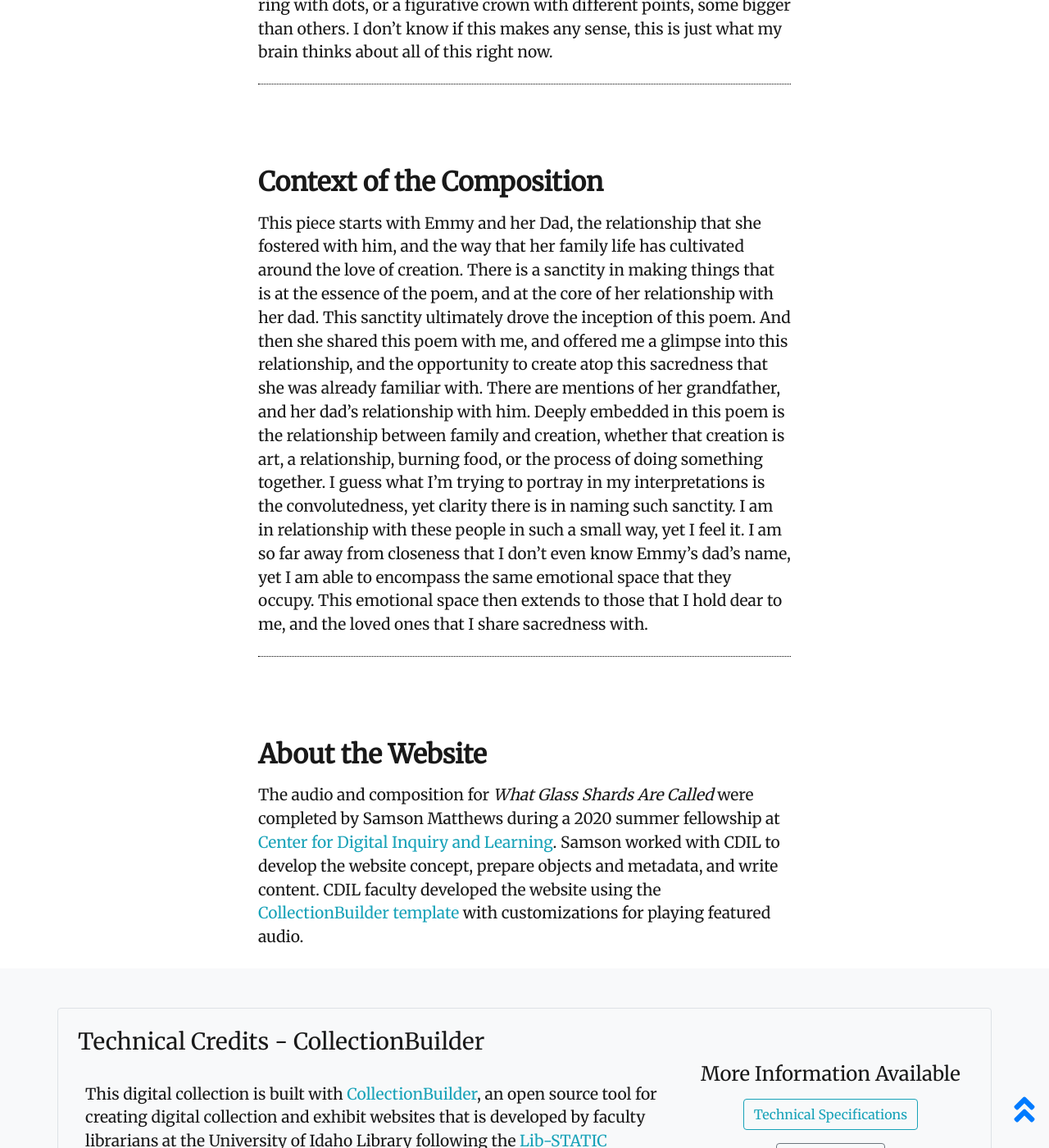
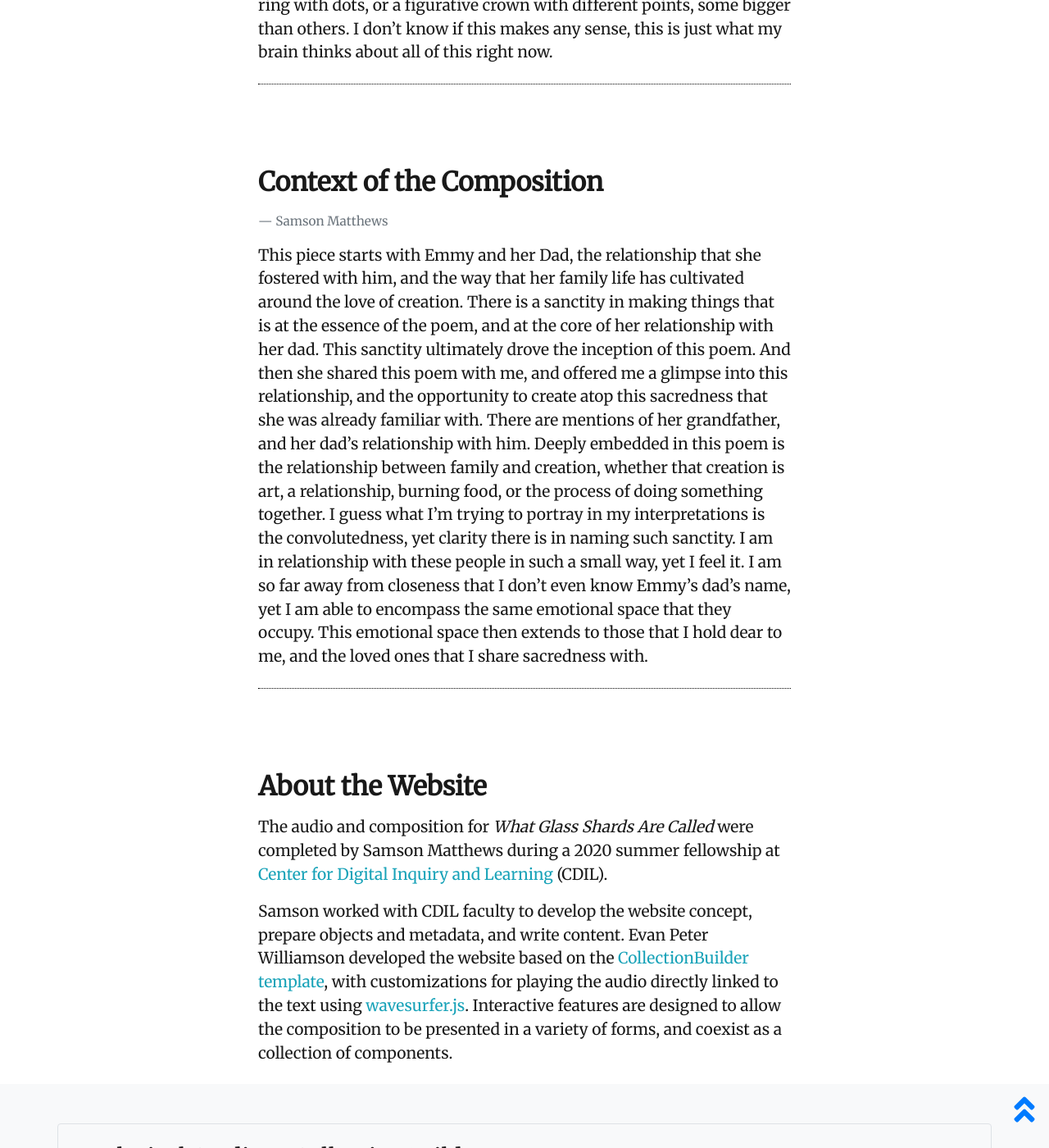
Before and after one commit to thecdil/shards_source, a Jekyll site: the page built from pages/about.md, in a window 1280 px wide and 1400 px high, scrolled down 2380 px. Shown: the whole window at 82% size. Built offline with Jekyll 4.4.1, drawn with Linux system fonts in a browser that asks for light colours.

Commit message:
tweak about the website

```diff
--- a/pages/about.md
+++ b/pages/about.md
@@ -26,10 +26,14 @@ The reason I say that this piece has been strung out yet clumped is because I fe
 
 ## Context of the Composition
 
+<p class="blockquote-footer">Samson Matthews</p>
+
 This piece starts with Emmy and her Dad, the relationship that she fostered with him, and the way that her family life has cultivated around the love of creation. There is a sanctity in making things that is at the essence of the poem, and at the core of her relationship with her dad. This sanctity ultimately drove the inception of this poem. And then she shared this poem with me, and offered me a glimpse into this relationship, and the opportunity to create atop this sacredness that she was already familiar with. There are mentions of her grandfather, and her dad's relationship with him. Deeply embedded in this poem is the relationship between family and creation, whether that creation is art, a relationship, burning food, or the process of doing something together. I guess what I'm trying to portray in my interpretations is the convolutedness, yet clarity there is in naming such sanctity. I am in relationship with these people in such a small way, yet I feel it. I am so far away from closeness that I don't even know Emmy's dad's name, yet I am able to encompass the same emotional space that they occupy. This emotional space then extends to those that I hold dear to me, and the loved ones that I share sacredness with.
 
 ## About the Website
 
-The audio and composition for *What Glass Shards Are Called* were completed by Samson Matthews during a 2020 summer fellowship at [Center for Digital Inquiry and Learning](https://cdil.lib.uidaho.edu/).
-Samson worked with CDIL to develop the website concept, prepare objects and metadata, and write content.
-CDIL faculty developed the website using the [CollectionBuilder template](https://collectionbuilder.github.io/) with customizations for playing featured audio.
+The audio and composition for *What Glass Shards Are Called* were completed by Samson Matthews during a 2020 summer fellowship at [Center for Digital Inquiry and Learning](https://cdil.lib.uidaho.edu/) (CDIL).
+
+Samson worked with CDIL faculty to develop the website concept, prepare objects and metadata, and write content.
+Evan Peter Williamson developed the website based on the [CollectionBuilder template](https://collectionbuilder.github.io/), with customizations for playing the audio directly linked to the text using [wavesurfer.js](https://wavesurfer-js.org/).
+Interactive features are designed to allow the composition to be presented in a variety of forms, and coexist as a collection of components.
```
